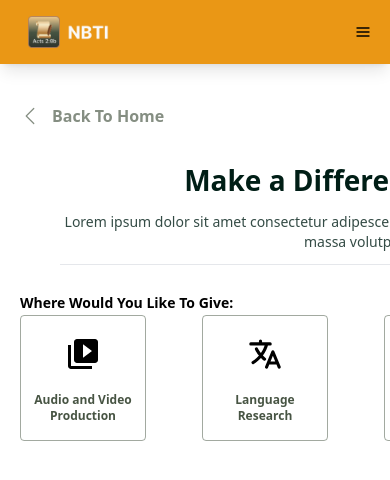
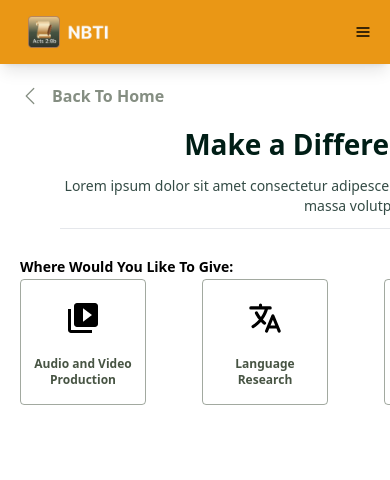
Before and after one commit to Bitrus-Dzakwa/NBTI-Project, a React (Vite) app: page /donate in a window 390 px wide. Shown: the top 480 px of the page. Built offline with nearby package versions, Linux system fonts and the light colour scheme; the HTML template or start-up script is replaced by a standard one; a web font is replaced by a local one.

Commit message:
minor ui fix

```diff
--- a/src/components/DonateHeader.jsx
+++ b/src/components/DonateHeader.jsx
@@ -14,7 +14,7 @@ const DonateHeader = memo(function DonateHeader() {
                     Back To Home
                 </h3>
             </Link>
-            <header className="flex flex-col gap-3 px-10 mt-8 text-center">
+            <header className="flex flex-col gap-3 px-10 mt-4 md:mt-8 text-center">
                 <h3 className="text-center text-darkishtext-100 text-[1.75rem] leading-10 font-bold" > Make a Difference Today </h3>
                 <p className="text-sm font-normal text-[#001e16cc]">Lorem ipsum dolor sit amet consectetur adipescent elit dolor posuere vel venenatis eusit massa volutpat. </p>
                 <hr className="h-[3px] px-14 text-greengray-200"/>
--- a/src/components/DonateSection.jsx
+++ b/src/components/DonateSection.jsx
@@ -8,7 +8,7 @@ function DonateSection() {
     return (
         <div className="flex ">
 
-            <section className="pt-10 px-5 md:px-[3.75rem]">
+            <section className="pt-5 md:pt-10 px-5 md:px-[3.75rem]">
                 <DonateHeader />
                 <DonateForm />
             </section>
```
